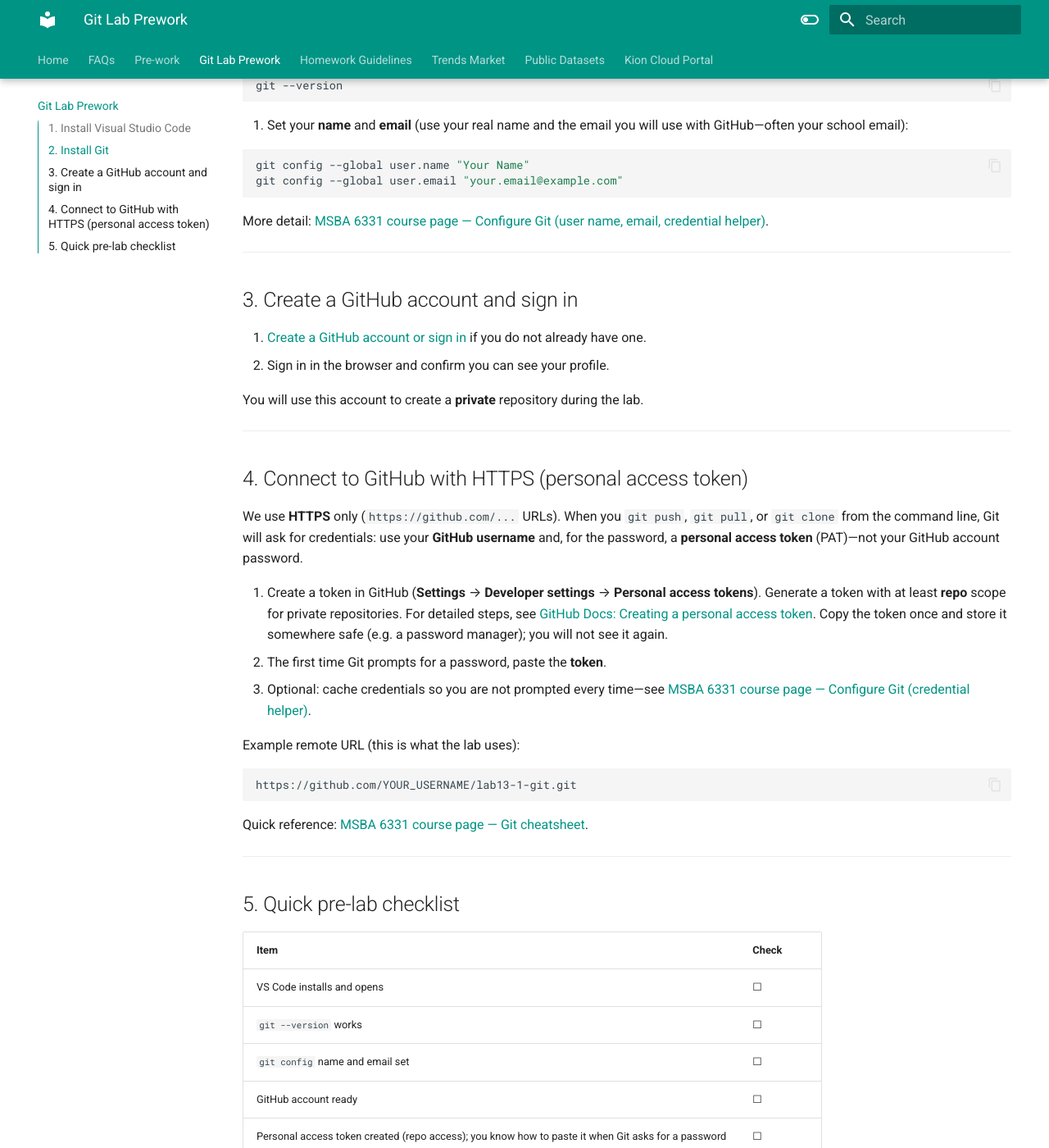
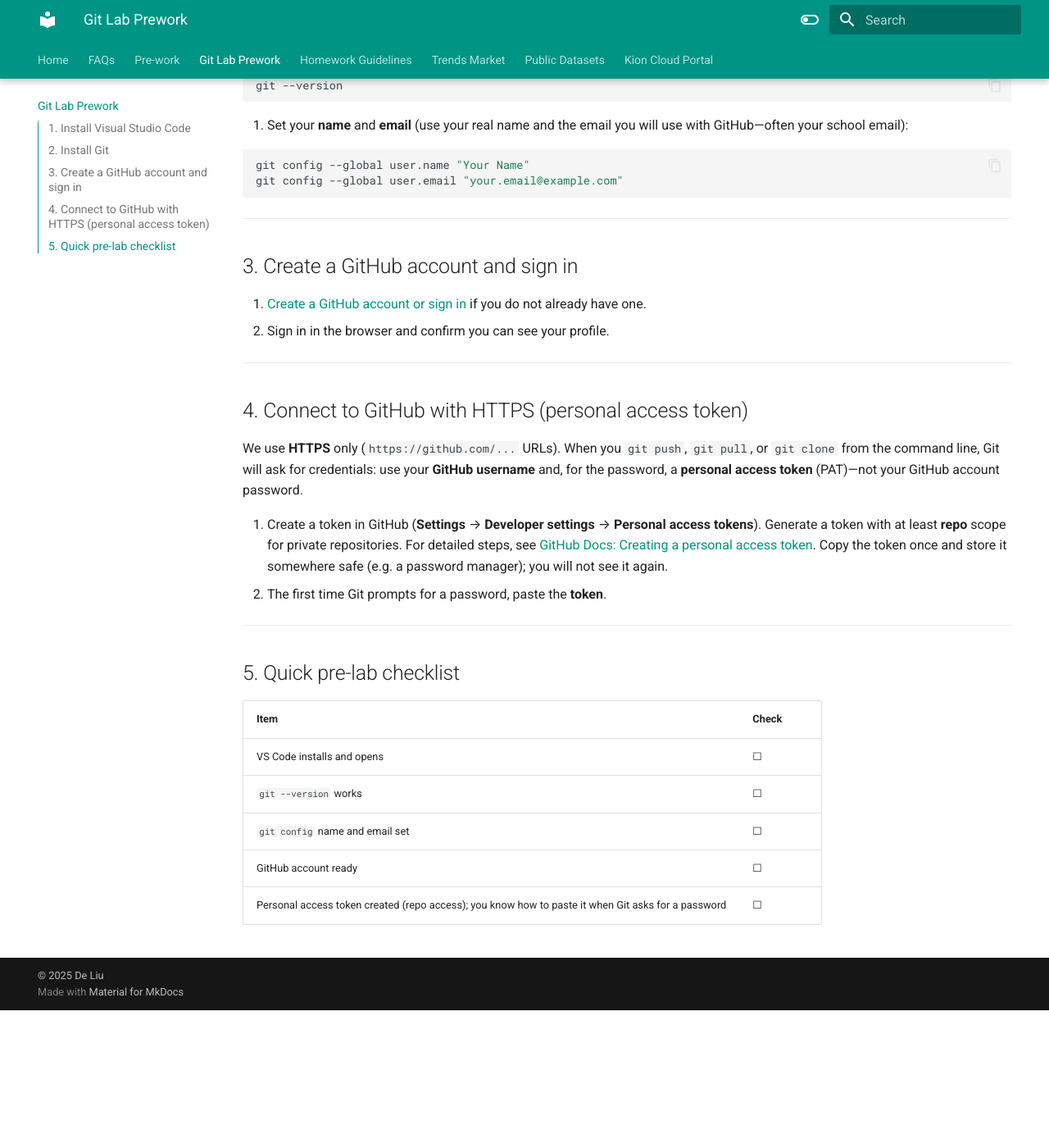
Before and after one commit to de4liu/bigdata, an MkDocs documentation site: the page built from docs/git_prework.md, in a window 1280 px wide and 1400 px high, scrolled down 923 px. Shown: the whole window at 82% size. Built offline with MkDocs 1.6.1 and Material for MkDocs 9.7.7, drawn with Linux system fonts in a browser that asks for light colours; after the commit the page ends 2155 px from its top, so only the background shows below that; some of the changed text lies outside the part shown.

Commit message:
add git lab prework

````diff
--- a/docs/git_prework.md
+++ b/docs/git_prework.md
@@ -40,16 +40,12 @@
    git config --global user.email "your.email@example.com"
    ```
 
-   More detail: [MSBA 6331 course page — Configure Git (user name, email, credential helper)](https://de4liu.github.io/bigdata/FAQs/configGit/).
-
 ---
 
 ## 3. Create a GitHub account and sign in
 
 1. [Create a GitHub account or sign in](https://github.com/) if you do not already have one.
 2. Sign in in the browser and confirm you can see your profile.
-
-You will use this account to create a **private** repository during the lab.
 
 ---
 
@@ -59,15 +55,6 @@
 
 1. Create a token in GitHub (**Settings** → **Developer settings** → **Personal access tokens**). Generate a token with at least **repo** scope for private repositories. For detailed steps, see [GitHub Docs: Creating a personal access token](https://docs.github.com/en/authentication/keeping-your-account-and-data-secure/managing-your-personal-access-tokens#creating-a-personal-access-token-classic). Copy the token once and store it somewhere safe (e.g. a password manager); you will not see it again.
 2. The first time Git prompts for a password, paste the **token**.
-3. Optional: cache credentials so you are not prompted every time—see [MSBA 6331 course page — Configure Git (credential helper)](https://de4liu.github.io/bigdata/FAQs/configGit/).
-
-Example remote URL (this is what the lab uses):
-
-```text
-https://github.com/YOUR_USERNAME/lab13-1-git.git
-```
-
-Quick reference: [MSBA 6331 course page — Git cheatsheet](https://de4liu.github.io/bigdata/FAQs/cheatsheet_git/).
 
 ---
 
@@ -80,4 +67,3 @@
 | `git config` name and email set | ☐ |
 | GitHub account ready | ☐ |
 | Personal access token created (repo access); you know how to paste it when Git asks for a password | ☐ |
-| Optional: `credential.helper` set if you want fewer prompts | ☐ |
````
Also changed, not shown: other parts of docs/git_prework.md (+1 -1 lines).
